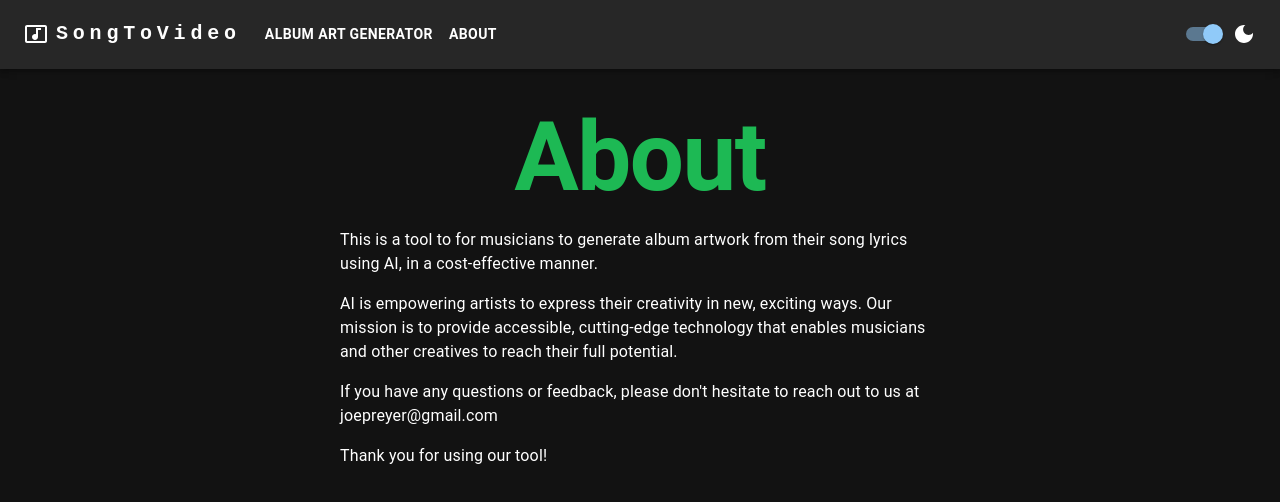
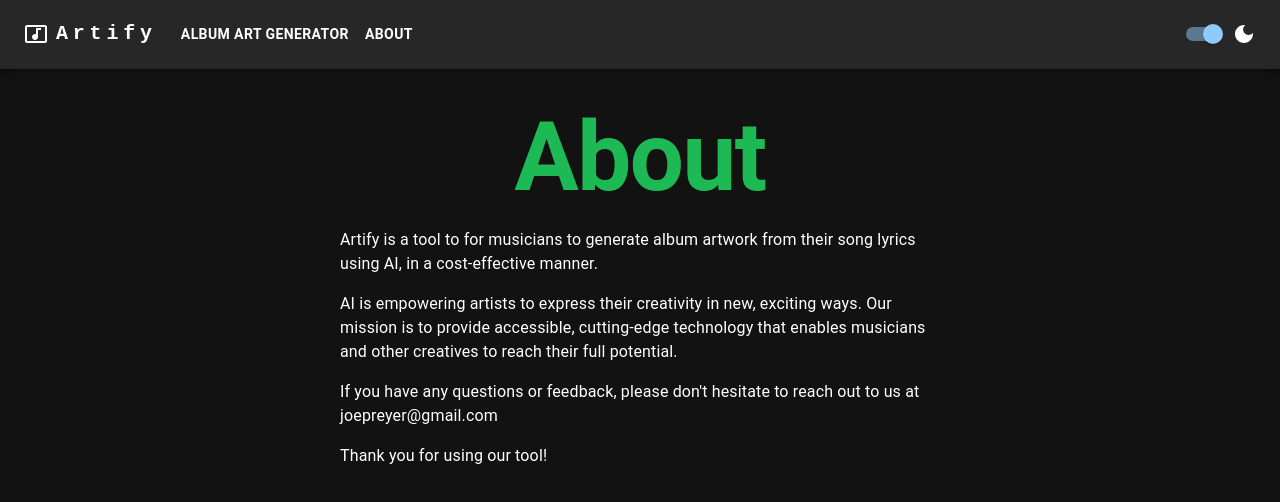
Before and after one commit to joepreyer/album-art-generator, a Next.js app: page /about in a window 1280 px wide. Shown: the top 502 px of the page. Built offline with nearby package versions, Linux system fonts and the light colour scheme.

Commit message:
Change app name

```diff
--- a/src/components/organisms/navbar.tsx
+++ b/src/components/organisms/navbar.tsx
@@ -18,6 +18,8 @@ const pages = [
     { label: 'Album Art Generator', link: '/' },
     { label: 'About', link: '/about' },
 ]
+
+const appName = 'Artify'
 
 type NavbarProps = {
     isDarkMode: boolean
@@ -55,7 +57,7 @@ function Navbar({ isDarkMode, handleThemeChange }: NavbarProps) {
                                     textDecoration: 'none',
                                 }}
                             >
-                                SongToVideo
+                                {appName}
                             </Typography>
                         </FlexRow>
                     </a>
@@ -87,10 +89,7 @@ function Navbar({ isDarkMode, handleThemeChange }: NavbarProps) {
                                     </MenuItem>
                                 </a>
                             ))}
-                            <LightModeToggle
-                                isDarkMode={isDarkMode}
-                                handleThemeChange={handleThemeChange}
-                            />
+                            <LightModeToggle isDarkMode={isDarkMode} handleThemeChange={handleThemeChange} />
                         </Menu>
                     </Box>
                     <MusicIcon sx={{ display: { xs: 'flex', md: 'none' }, mr: 1 }} />
@@ -110,7 +109,7 @@ function Navbar({ isDarkMode, handleThemeChange }: NavbarProps) {
                             textDecoration: 'none',
                         }}
                     >
-                        SongToVideo
+                        {appName}
                     </Typography>
                     <Box sx={{ flexGrow: 1, display: { xs: 'none', md: 'flex' } }}>
                         {pages.map((page) => (
--- a/src/components/templates/art-generator.tsx
+++ b/src/components/templates/art-generator.tsx
@@ -108,10 +108,10 @@ export default function ArtGenerator({
                                 {!!image && (
                                     <>
                                         <Typography sx={{ mb: '16px' }}>
-                                            {' '}
-                                            Your album art is ready! Click the image to download.
+                                            Your album art is ready! Right-click the image and save
+                                            it to download.
                                         </Typography>
-                                        <a href={image} download>
+                                        <a href={image} download="album-art.jpg" target="_blank">
                                             <Box
                                                 component="img"
                                                 src={image}
--- a/src/pages/about.tsx
+++ b/src/pages/about.tsx
@@ -17,18 +17,18 @@ export default function About() {
                     About
                 </Typography>
                 <Typography sx={{ mb: '16px' }}>
-                    This is a tool to for musicians to generate album artwork from their song lyrics
-                    using AI, in a cost-effective manner.
+                    Artify is a tool to for musicians to generate album artwork from their song lyrics using AI, in a
+                    cost-effective manner.
                 </Typography>
                 <Typography sx={{ mb: '16px' }}>
-                    AI is empowering artists to express their creativity in new, exciting ways. Our
-                    mission is to provide accessible, cutting-edge technology that enables musicians
-                    and other creatives to reach their full potential.
+                    AI is empowering artists to express their creativity in new, exciting ways. Our mission is to
+                    provide accessible, cutting-edge technology that enables musicians and other creatives to reach
+                    their full potential.
                 </Typography>
 
                 <Typography sx={{ mb: '16px' }}>
-                    If you have any questions or feedback, please don&apos;t hesitate to reach out
-                    to us at joepreyer@gmail.com
+                    If you have any questions or feedback, please don&apos;t hesitate to reach out to us at
+                    joepreyer@gmail.com
                 </Typography>
                 <Typography sx={{ mb: '16px' }}>Thank you for using our tool!</Typography>
                 {/* @ts-ignore */}
```
